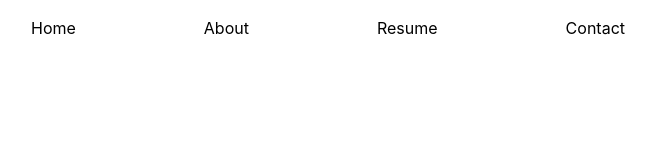
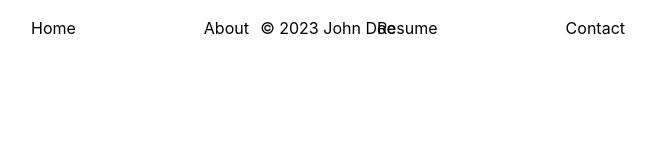
Before and after one commit to vrahier/website, a React (Create React App) app: page / in a window 1280 px wide. Shown: the top 160 px of the page, without its empty margins (312-968 px from the left). Built offline with nearby package versions, Linux system fonts and the light colour scheme.

Commit message:
Define footer component

```diff
--- a/src/App.jsx
+++ b/src/App.jsx
@@ -29,10 +29,9 @@ function App() {
 
   return (
     <>{ data && <>
-          <Header/>
-          <Menu/>
+          <Header />
           <Content data={data}/>
-          <Footer/>
+          <Footer data={data} />
         </>
       }
     </>
--- /dev/null
+++ b/src/components/Footer.css
@@ -0,0 +1,6 @@
+footer {
+  height: 56px;
+  display: flex;
+  align-items: center;
+  justify-content: center;
+}
--- a/src/components/Footer.jsx
+++ b/src/components/Footer.jsx
@@ -1,4 +1,16 @@
-function Footer() {
-  return <></>
+import './Footer.css';
+import { PropTypes } from 'prop-types';
+
+function Footer({data}) {
+  return <footer>
+    © {new Date().getFullYear()} {data.firstName} {data.name}
+  </footer>
+}
+
+Footer.propTypes = {
+  data: PropTypes.shape({
+    name: PropTypes.string.isRequired,
+    firstName: PropTypes.string.isRequired
+  }).isRequired
 }
 export default Footer;
```
